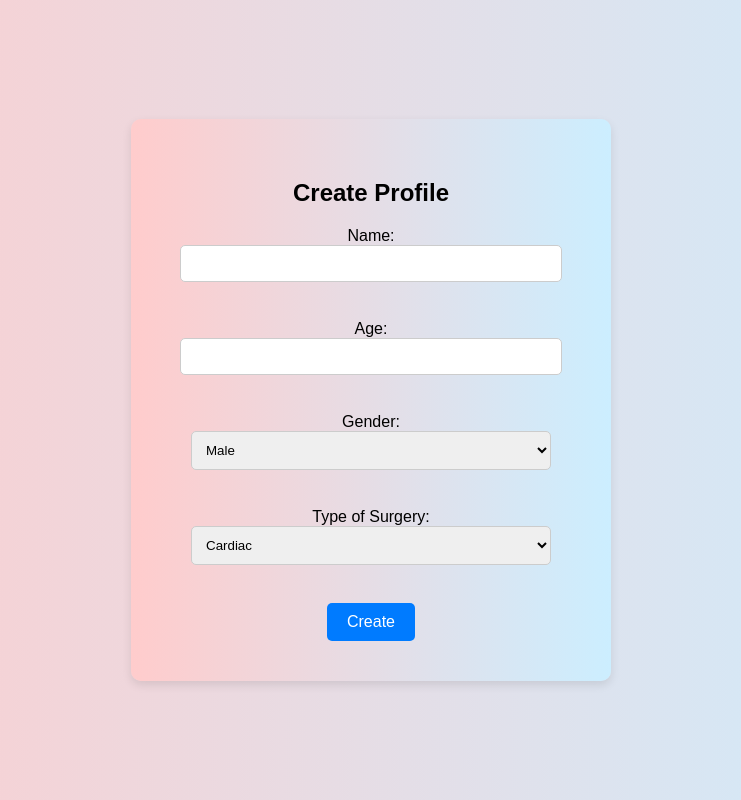
After one commit to ishika1202/YHacks2024, a Flask app: page /create_profile in a window 1280 px wide. The commit adds this page. Shown: the whole page, without its empty margins (269-1010 px from the left). Run offline with Flask 3, Linux system fonts and the light colour scheme.

Commit message:
after create profile

```diff
--- a/app.py
+++ b/app.py
@@ -28,22 +28,36 @@ def home():
     return render_template('home.html')
 
 
+# Sign-Up route
 @app.route('/signup', methods=['GET', 'POST'])
 def signup():
     if request.method == 'POST':
-        # Here you can handle the sign-up logic
+        # Here you would handle the sign-up logic
         email = request.form['email']
         password = request.form['password']
-        confirm_password = request.form['confirm_password']
 
-        # Check if passwords match
-        if password != confirm_password:
-            return "Passwords do not match", 400
+        # Add logic to save the user (not implemented here)
 
-        # Register user logic (you can later integrate a database)
-        print(f"Sign Up: {email}")
-        return redirect(url_for('index'))
+        # Redirect to Create Profile page after successful sign-up
+        return redirect(url_for('create_profile'))
 
     return render_template('signup.html')
+
+# Create Profile route
+@app.route('/create_profile', methods=['GET', 'POST'])
+def create_profile():
+    if request.method == 'POST':
+        # Here you would handle the profile creation logic
+        name = request.form['name']
+        age = request.form['age']
+        gender = request.form['gender']
+        surgery_type = request.form['surgery_type']
+
+        # Process the profile data (save it to a database, etc.)
+        # Redirect to the home page after creation
+        return redirect(url_for('home'))
+
+    return render_template('create_profile.html')
+
 if __name__ == '__main__':
     app.run(debug=True)
--- a/static/css/style.css
+++ b/static/css/style.css
@@ -226,3 +226,40 @@ body {
 .option:hover {
     background-color: #0056b3;
 }
+/* Create Profile Page styling */
+.create-profile-container {
+    background: linear-gradient(to right, #ffcccc, #cceeff); /* Same background */
+    padding: 40px;
+    border-radius: 10px;
+    text-align: center;
+    width: 400px; /* Fixed width */
+    margin: 0 auto; /* Center the container */
+    box-shadow: 0 4px 10px rgba(0, 0, 0, 0.1); /* Subtle shadow for depth */
+}
+
+h2 {
+    margin-bottom: 20px;
+}
+
+input, select {
+    width: 90%; /* Full width with some margin */
+    padding: 10px;
+    margin-bottom: 20px;
+    border-radius: 5px;
+    border: 1px solid #ccc; /* Light border */
+}
+
+button {
+    padding: 10px 20px;
+    background-color: #007bff; /* Same button color */
+    color: white;
+    border: none;
+    border-radius: 5px;
+    font-size: 16px;
+    cursor: pointer;
+    transition: background-color 0.3s ease;
+}
+
+button:hover {
+    background-color: #0056b3; /* Darker shade on hover */
+}
--- /dev/null
+++ b/templates/create_profile.html
@@ -0,0 +1,40 @@
+<!DOCTYPE html>
+<html lang="en">
+<head>
+    <meta charset="UTF-8">
+    <meta name="viewport" content="width=device-width, initial-scale=1.0">
+    <title>Create Profile</title>
+    <link rel="stylesheet" href="{{ url_for('static', filename='css/style.css') }}">
+</head>
+<body>
+    <div class="create-profile-container">
+        <h2>Create Profile</h2>
+
+        <form action="/create_profile" method="POST">
+            <label for="name">Name:</label><br>
+            <input type="text" id="name" name="name" required><br><br>
+
+            <label for="age">Age:</label><br>
+            <input type="number" id="age" name="age" required><br><br>
+
+            <label for="gender">Gender:</label><br>
+            <select id="gender" name="gender" required>
+                <option value="male">Male</option>
+                <option value="female">Female</option>
+                <option value="other">Other</option>
+            </select><br><br>
+
+            <label for="surgery_type">Type of Surgery:</label><br>
+            <select id="surgery_type" name="surgery_type" required>
+                <option value="cardiac">Cardiac</option>
+                <option value="ortho">Ortho</option>
+                <option value="neuro">Neuro</option>
+                <option value="vascular">Vascular</option>
+                <option value="other">Other</option>
+            </select><br><br>
+
+            <button type="submit">Create</button>
+        </form>
+    </div>
+</body>
+</html>
```
